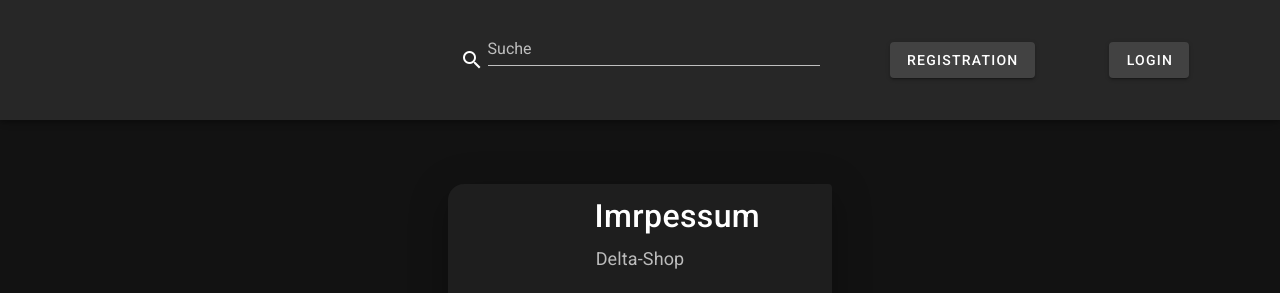
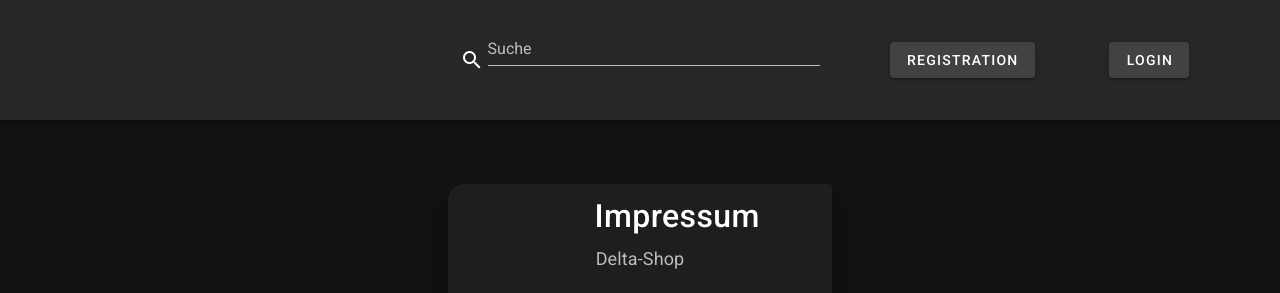
Before and after one commit to hfu-gis/Delta, a Vue app: page /Impressum in a window 1280 px wide. Shown: the top 293 px of the page. Built offline with nearby package versions, Linux system fonts and the light colour scheme.

Commit message:
tippfehler entfernt

```diff
--- a/src/views/Impressum.vue
+++ b/src/views/Impressum.vue
@@ -2,7 +2,7 @@
     <main>
         <v-card class="impressum" shaped elevation="20" >
             <v-card-title class="überschrift">
-                Imrpessum
+                Impressum
             </v-card-title>
             <v-card-text class="text">
                 Delta-Shop<br/>
```
